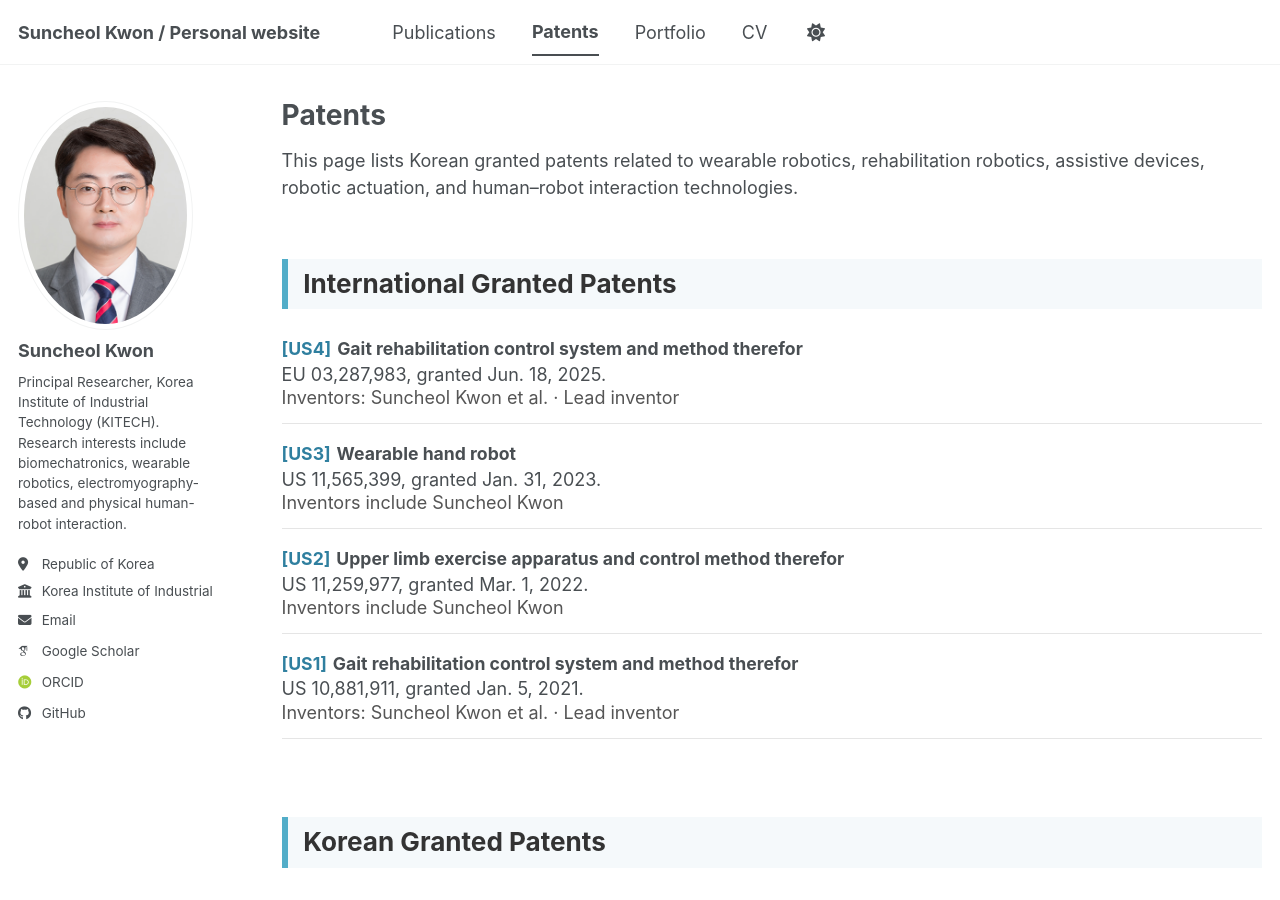
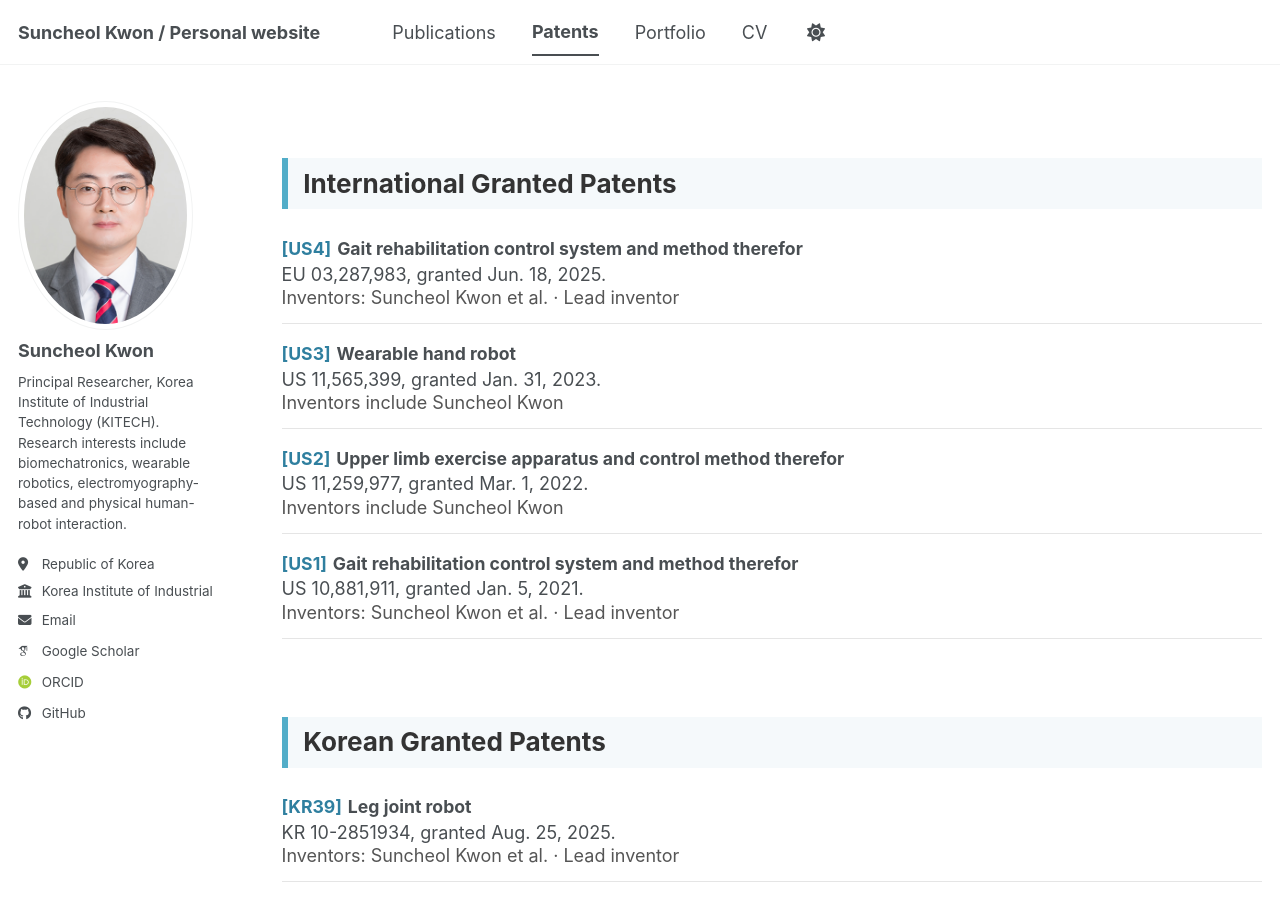
Before and after one commit to suncheolkwon/suncheolkwon.github.io, a Jekyll site: the page built from _pages/patents.html, in a window 1280 px wide and 900 px high. Built offline with Jekyll 4.4.1, drawn with Linux system fonts in a browser that asks for light colours; some web fonts are replaced; a script bundle is joined from its source files by our own code; library files that are not in the unit come from our copies.

Commit message:
Update patents.html

```diff
--- a/_pages/patents.html
+++ b/_pages/patents.html
@@ -1,14 +1,9 @@
 ---
 layout: archive
-title: "Patents"
 permalink: /patents/
 author_profile: true
 ---
 
-<p>
-This page lists Korean granted patents related to wearable robotics, rehabilitation robotics,
-assistive devices, robotic actuation, and human&ndash;robot interaction technologies.
-</p>
 
 <h2 class="pub-section-title">International Granted Patents</h2>
 
```
